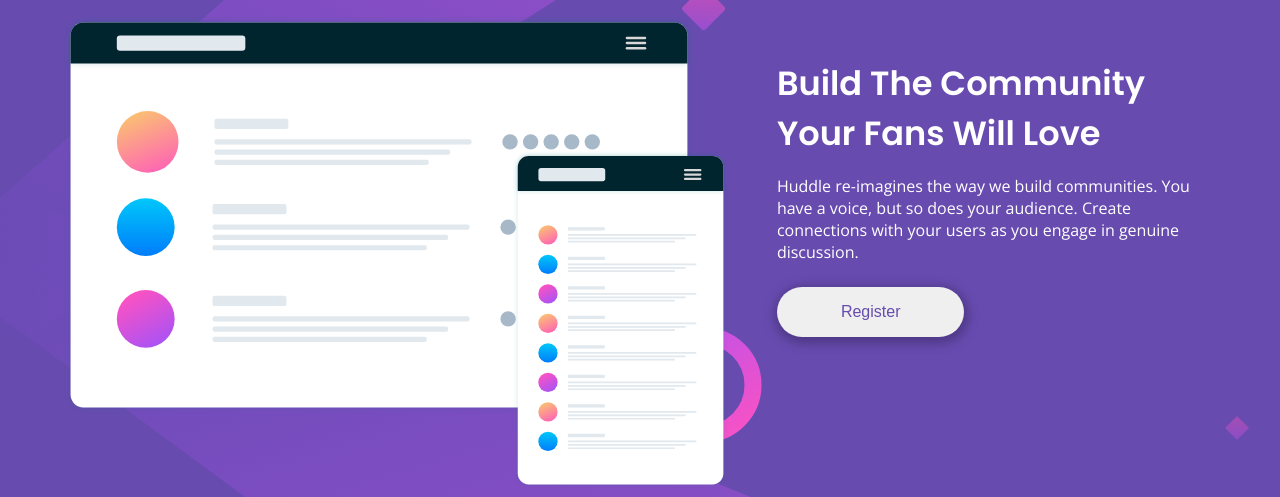
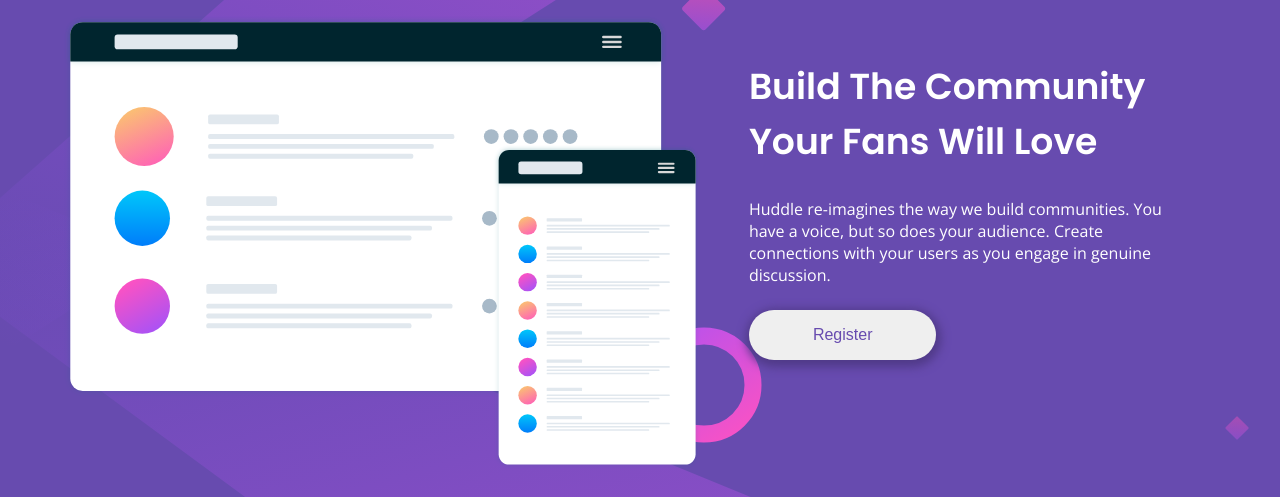
Before and after one commit to Martinsgundi/Huddle-landing-page, a plain HTML site: page index.html in a window 1280 px wide. Shown: the part 178-675 px from the top of the page. Drawn offline with nearby package versions, Linux system fonts and the light colour scheme.

Commit message:
Increased font-size & margin-bottom  of header at min-width: 1024px

```diff
--- a/CSS/style.css
+++ b/CSS/style.css
@@ -218,7 +218,8 @@ footer a:hover {
     }
 
     header {
-        font-size: 2.1rem;
+        font-size: 2.26rem;
+        margin: 0 0 1.8rem;
     }
 
     .main-text > div {
```
